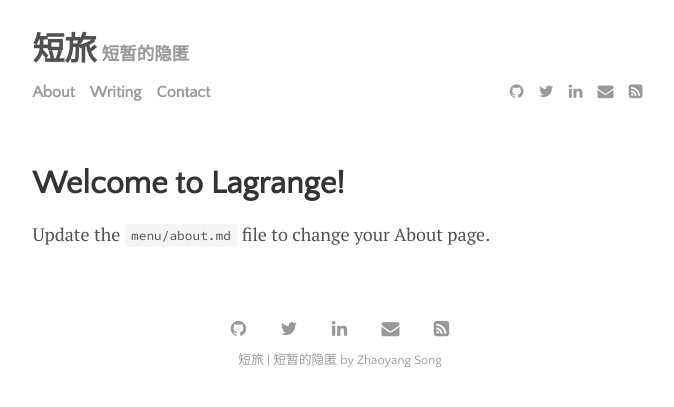
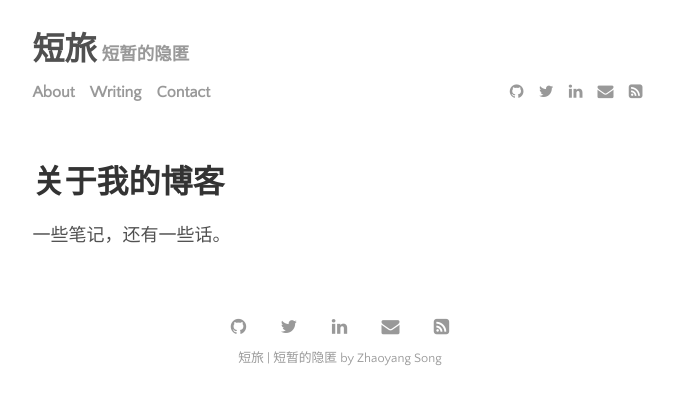
Before and after one commit to Marai-s/Marai-s, a Jekyll site: the page built from menu/about.md, in a window 1280 px wide. Shown: the top 407 px of the page, without its empty margins (300-974 px from the left). Built offline with Jekyll 4.4.1, drawn with Linux system fonts in a browser that asks for light colours.

Commit message:
about页面

```diff
--- a/menu/about.md
+++ b/menu/about.md
@@ -1,6 +1,6 @@
 ---
 layout: page
-title: Welcome to Lagrange!
+title: 关于我的博客
 ---
 
-Update the `menu/about.md` file to change your About page.
+一些笔记，还有一些话。
```
